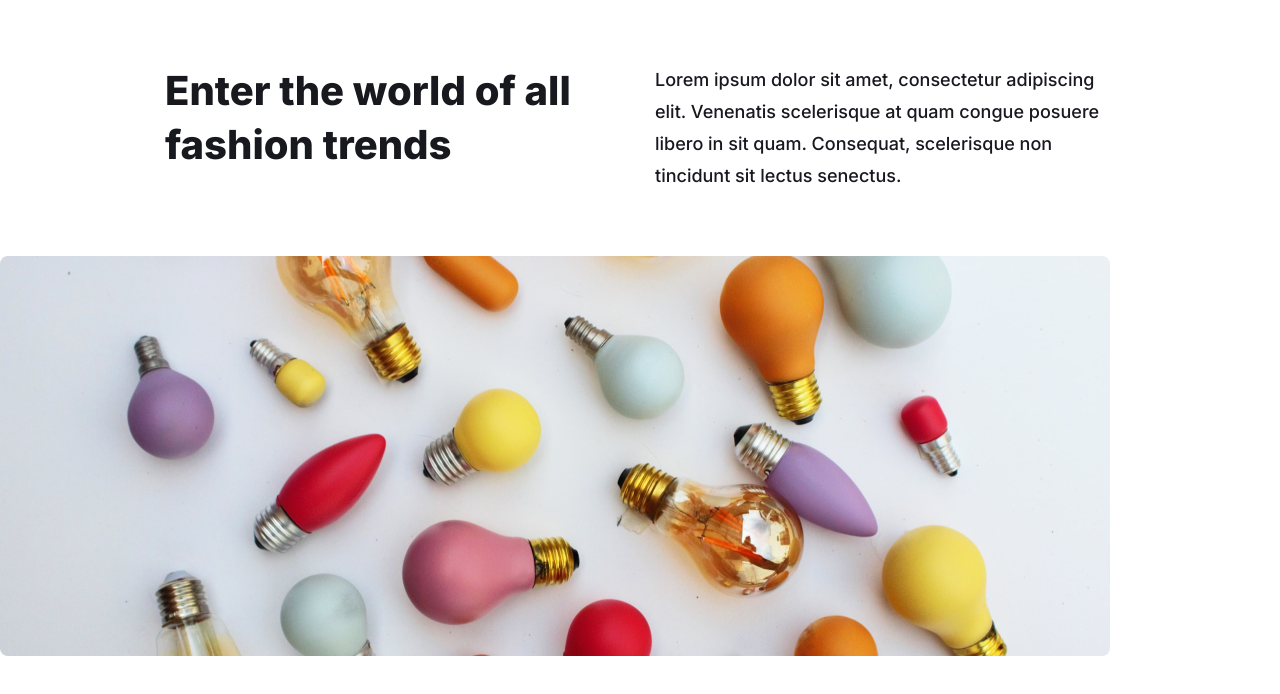
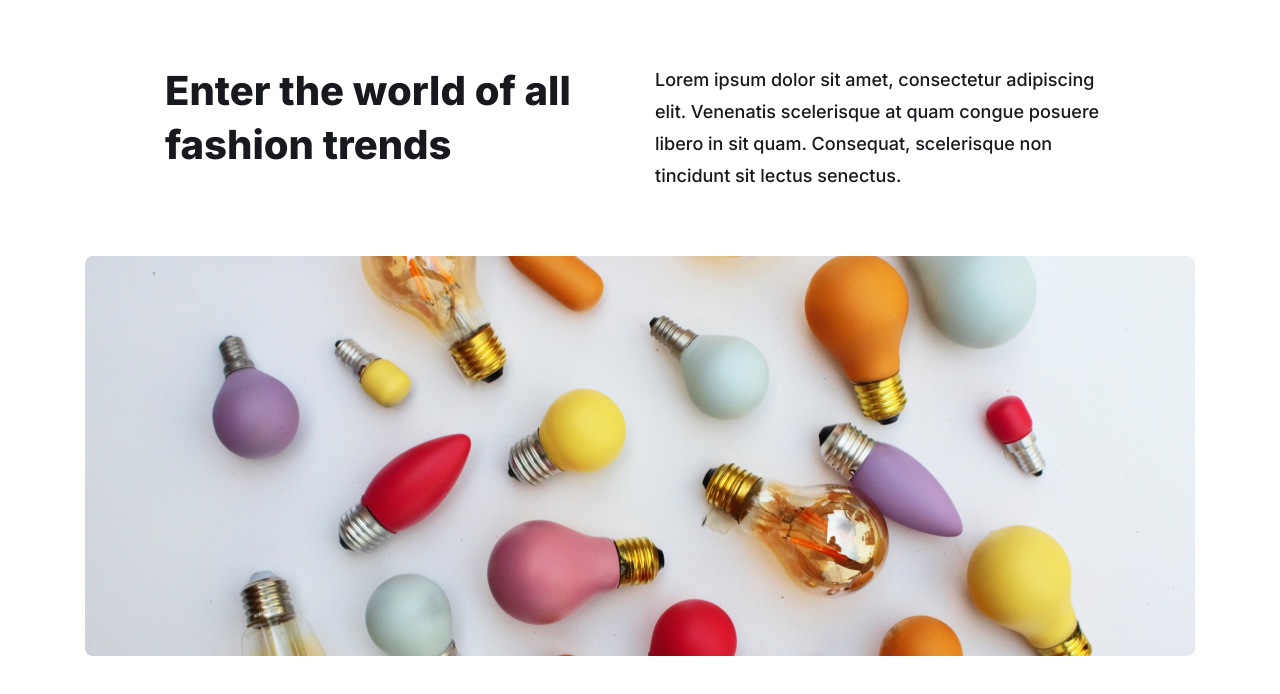
Before and after one commit to archis-academy/demo-app, a plain HTML site: page index2.html in a window 1280 px wide. Drawn offline with Linux system fonts and the light colour scheme.

Commit message:
moddified img place part

```diff
--- a/stylesheet.css
+++ b/stylesheet.css
@@ -5,7 +5,7 @@
 }
 .container{
     display: flex;
-    padding: 64px 165px;
+    margin: 64px 165px ;
     flex-direction: row;
     align-items: flex-start;
     gap: 30px;
@@ -29,12 +29,15 @@
     font-weight: 400;
     line-height: 32px;
     padding-bottom: 30px;
+
 }
 .img{
-    padding: 48,165,64;
+
     border-radius: 8px;
     width: 1110px;
     height: 400px;
-
+    margin:auto;
+    margin: 48px, 165px 64px;
+    margin-bottom: 64px;
 
 }
```
Also changed, not shown: index2.html (+1 -1 lines).
